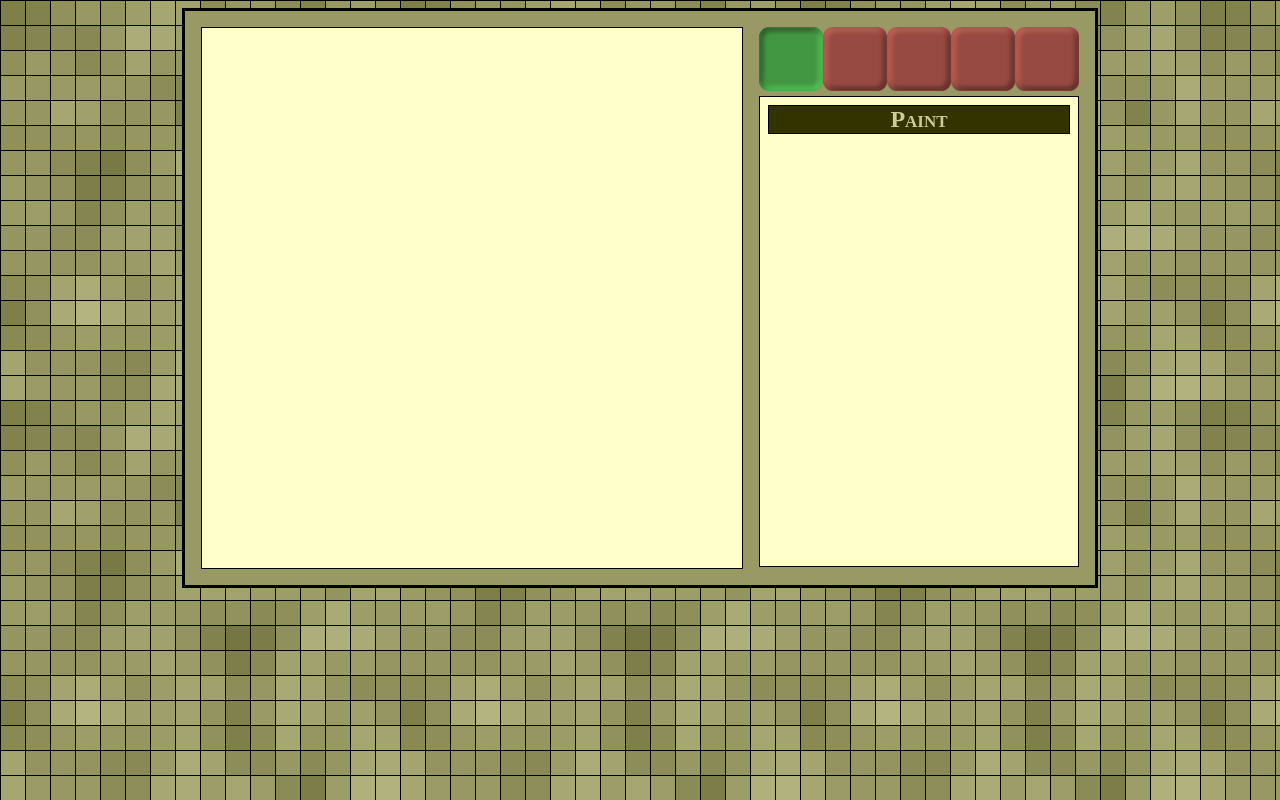
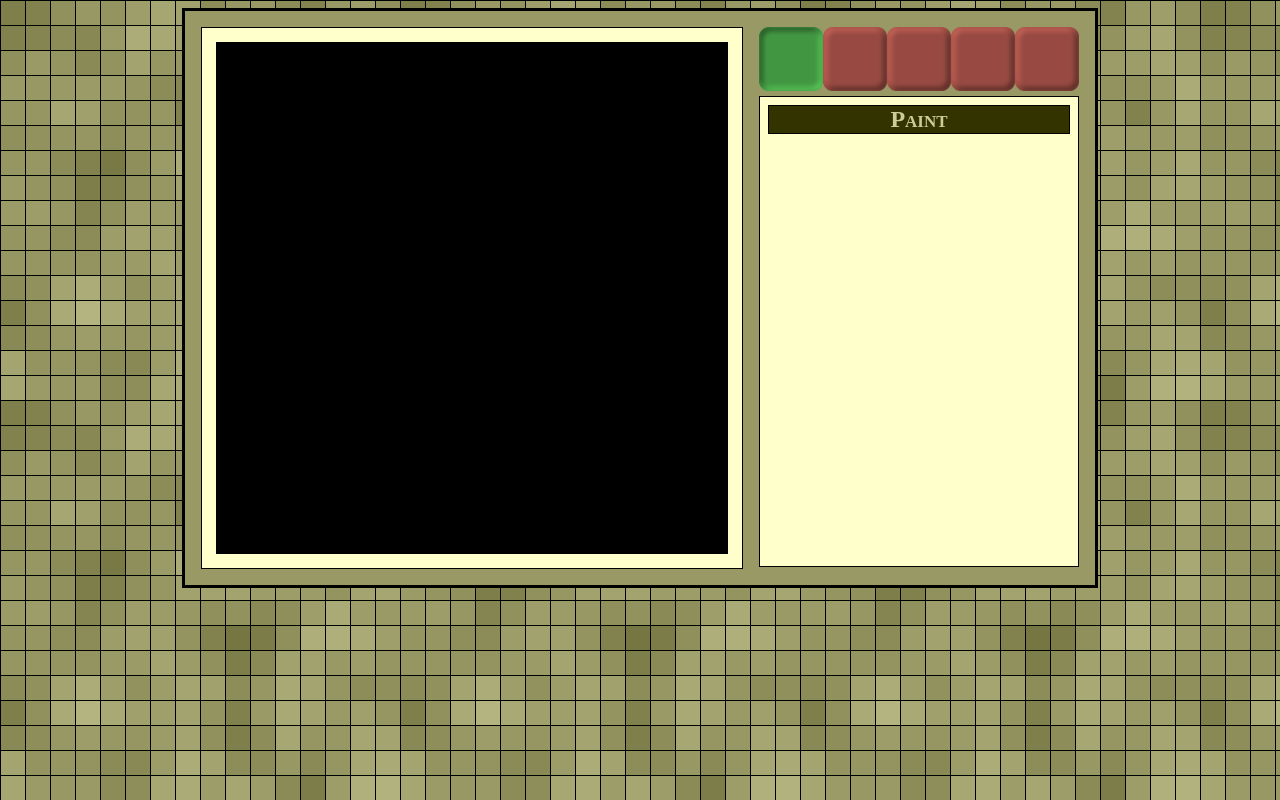
Before and after one commit to nklein/fft-paint, a plain HTML site: page index.html in a window 1280 px wide. Drawn offline with Linux system fonts and the light colour scheme.

Commit message:
Tweaked to add a canvas to the image side

```diff
--- a/fft_paint.css
+++ b/fft_paint.css
@@ -29,7 +29,11 @@ div#image_side {
 
 div#image_side > img,
 div#image_side > canvas {
-    margin: auto;
+    margin: 14px;
+}
+
+div#image_side > canvas {
+    background-color: black;
 }
 
 div#spacer_column {
--- a/index.html
+++ b/index.html
@@ -8,7 +8,10 @@
     <div id="fft_paint_gui">
       <div>
 	<div id="image_side">
-	  &nbsp;
+	  <canvas width="512" height="512">
+	    Your browser must support the Canvas tag.  Safari, Firefox,
+	    Chrome, Opera, and IE 7 or higher should work.
+	  </canvas>
 	</div>
 	<div id="control_side">
           <div id="tool_bar">
```
